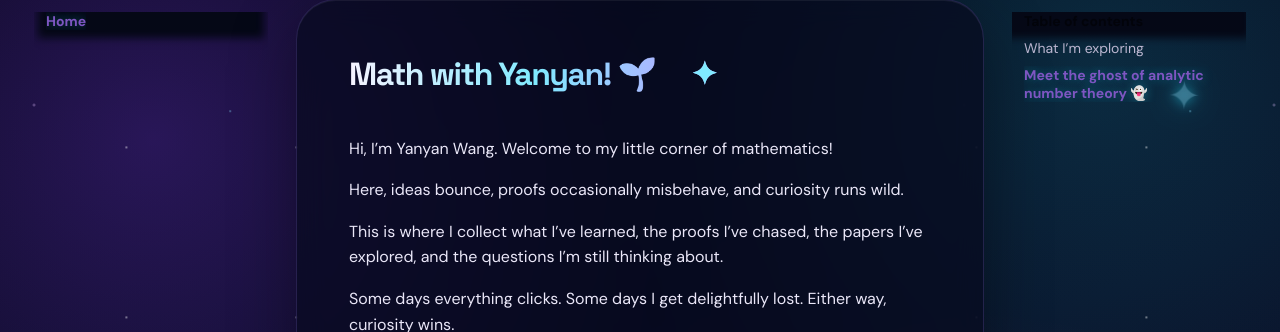
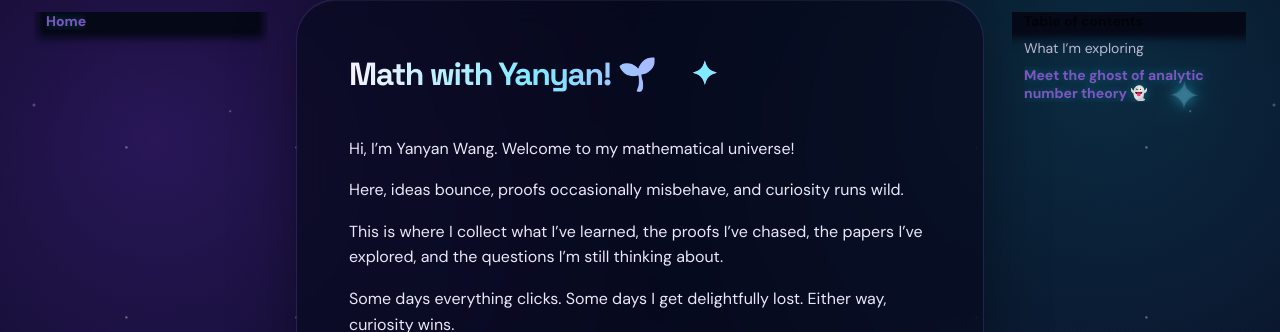
Before and after one commit to yanyanwang-math/yanyanwang-math.github.io, an MkDocs documentation site: the page built from docs/index.md, in a window 1280 px wide and 1252 px high. Shown: the part 159-491 px from the top of the window. Built offline with MkDocs 1.6.1 and Material for MkDocs 9.7.7, drawn with Linux system fonts in a browser that asks for light colours.

Commit message:
Update index.md

```diff
--- a/docs/index.md
+++ b/docs/index.md
@@ -1,6 +1,6 @@
 # Math with Yanyan! 🌱
 
-Hi, I’m Yanyan Wang. Welcome to my little corner of mathematics!
+Hi, I’m Yanyan Wang. Welcome to my mathematical universe!
 
 Here, ideas bounce, proofs occasionally misbehave, and curiosity runs wild.
 
```
